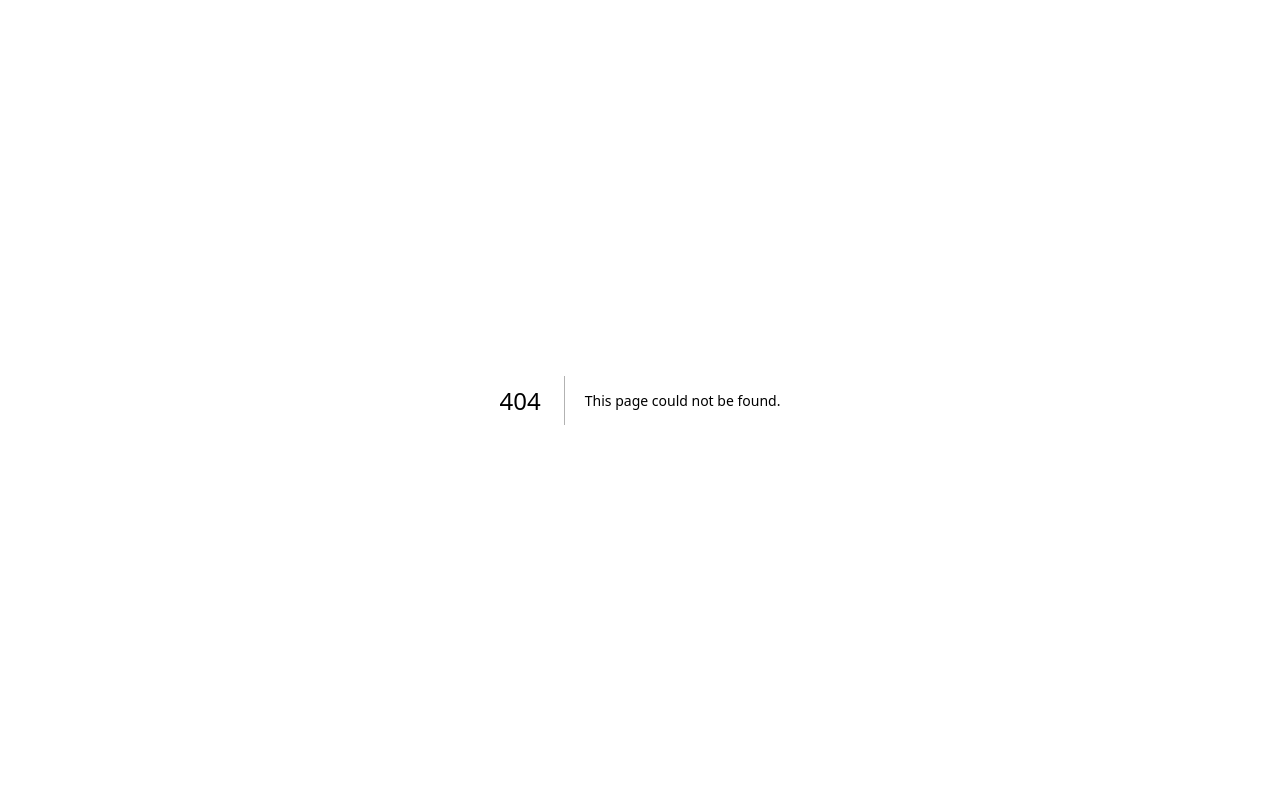
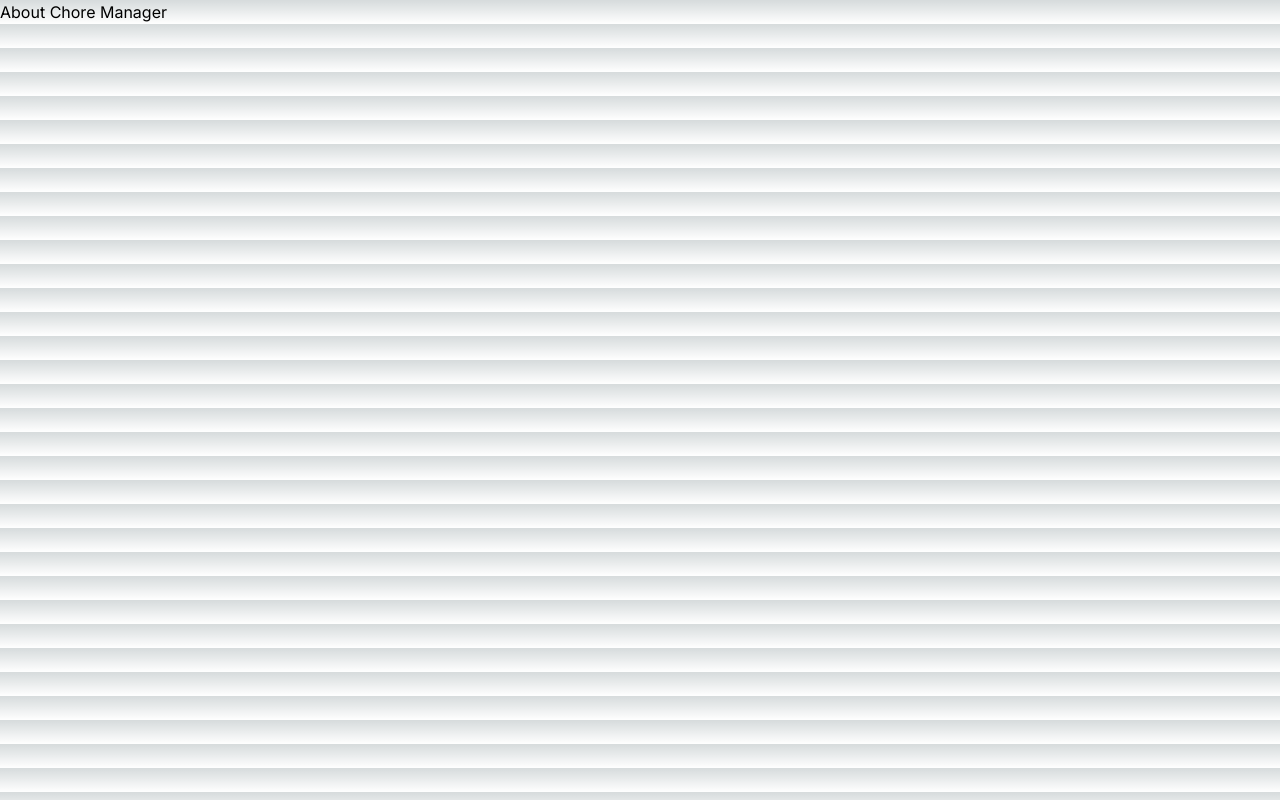
Before and after one commit to jyoung57/chore-manager-frontend, a Next.js app: page /about in a window 1280 px wide. Before the commit this address had no page. Built offline with nearby package versions, Linux system fonts and the light colour scheme.

Commit message:
added About page

```diff
--- /dev/null
+++ b/src/app/about/page.tsx
@@ -0,0 +1,14 @@
+import React from 'react'
+
+// @ts-ignore
+function page(props) {
+  return (
+    <>
+      <h1>About Chore Manager</h1>
+    </>
+  );
+}
+
+page.propTypes = {}
+
+export default page
```
